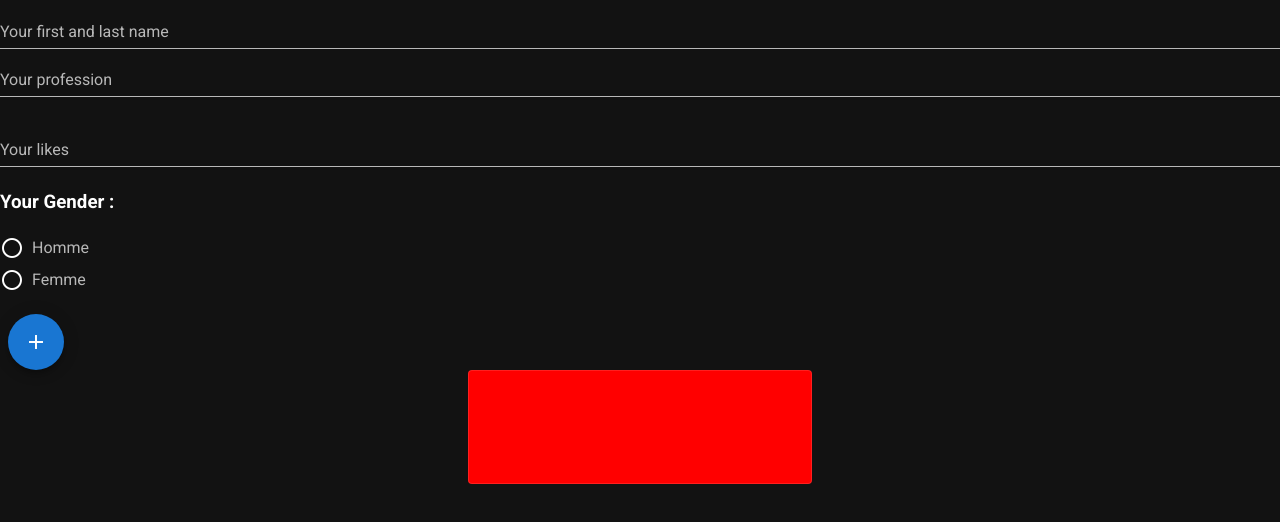
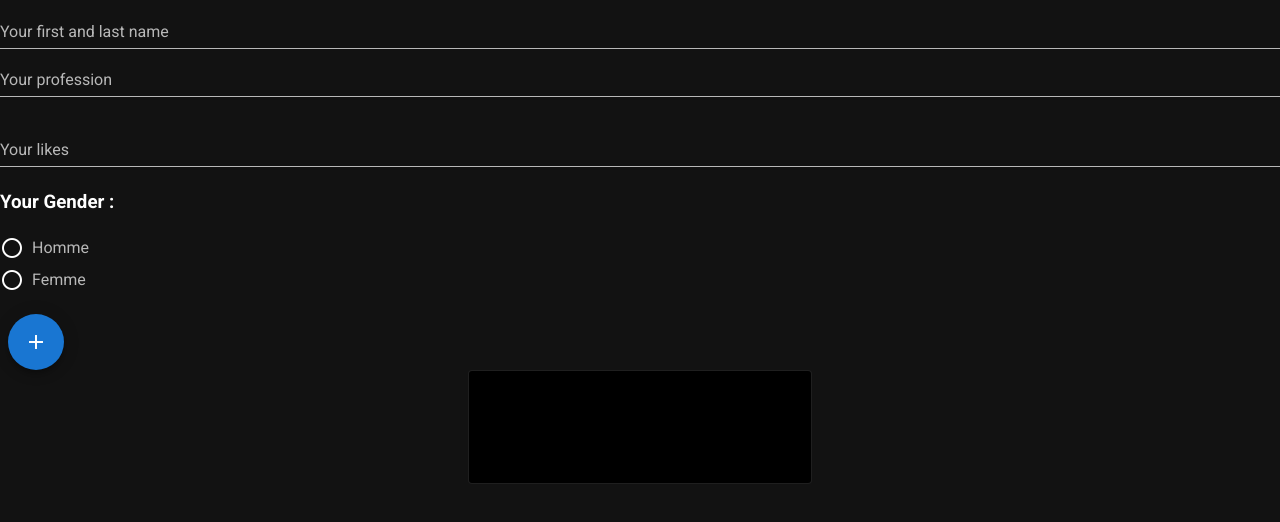
Before and after one commit to laresolution/internship-league-ccg2023, a Nuxt app: page /TianaRabezandriny in a window 1280 px wide. Shown: the top 522 px of the page. Built offline with nearby package versions, Linux system fonts and the light colour scheme.

Commit message:
form is fixed

```diff
--- a/pages/TianaRabezandriny.vue
+++ b/pages/TianaRabezandriny.vue
@@ -15,7 +15,7 @@
                     <v-list-item-subtitle>{{likes}}</v-list-item-subtitle>
                 </v-list-item-content>
 
-                <v-list-item-avatar tile size="80" color="couleur"></v-list-item-avatar>
+                <v-list-item-avatar tile size="80" :class="classBindingObject"></v-list-item-avatar>
             </v-list-item>
 
             <!-- <v-card-actions>
@@ -71,7 +71,7 @@ export default {
 
 <style scoped>
 .backColor{
-    background-color: red;
+    background-color: black;
 }
 .blue {
    background-color: blue;
```
